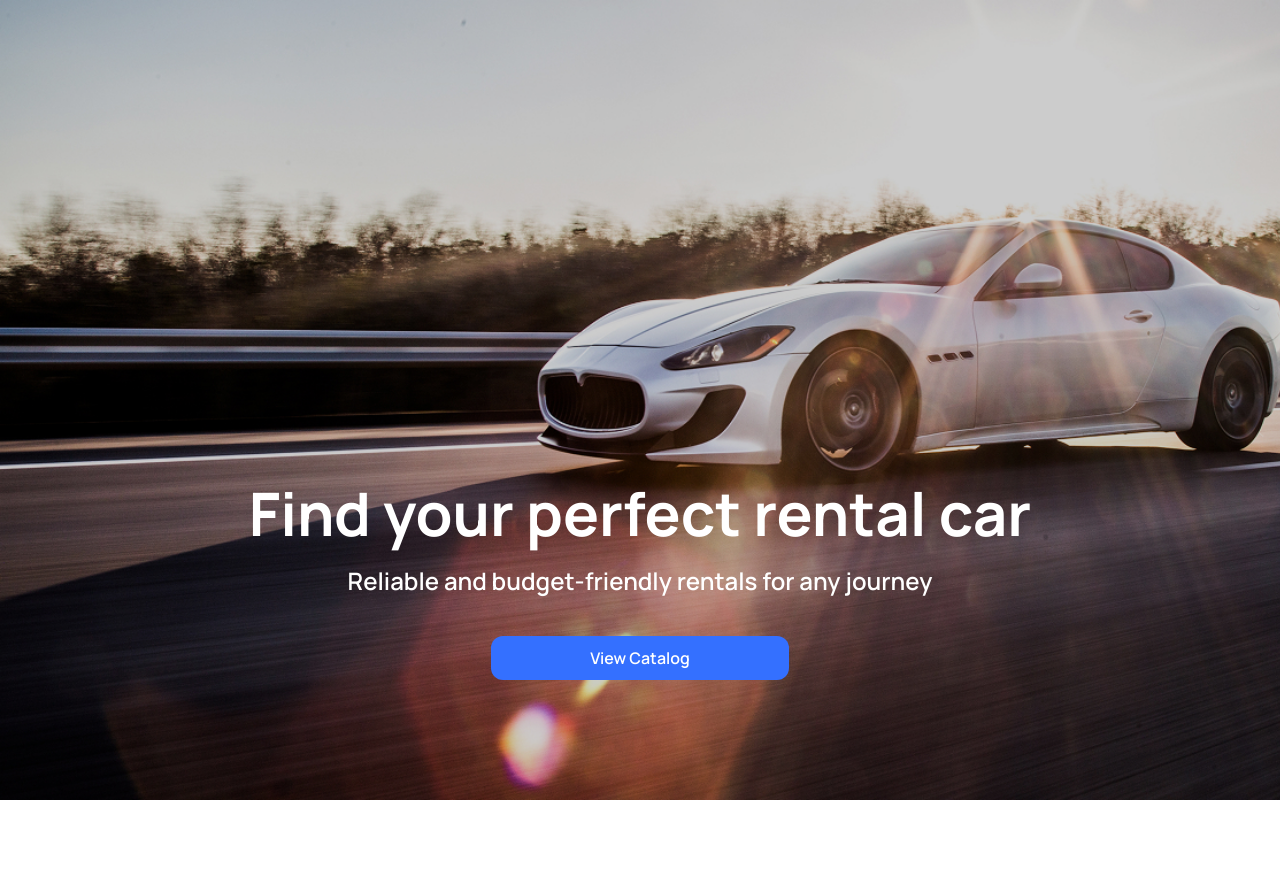
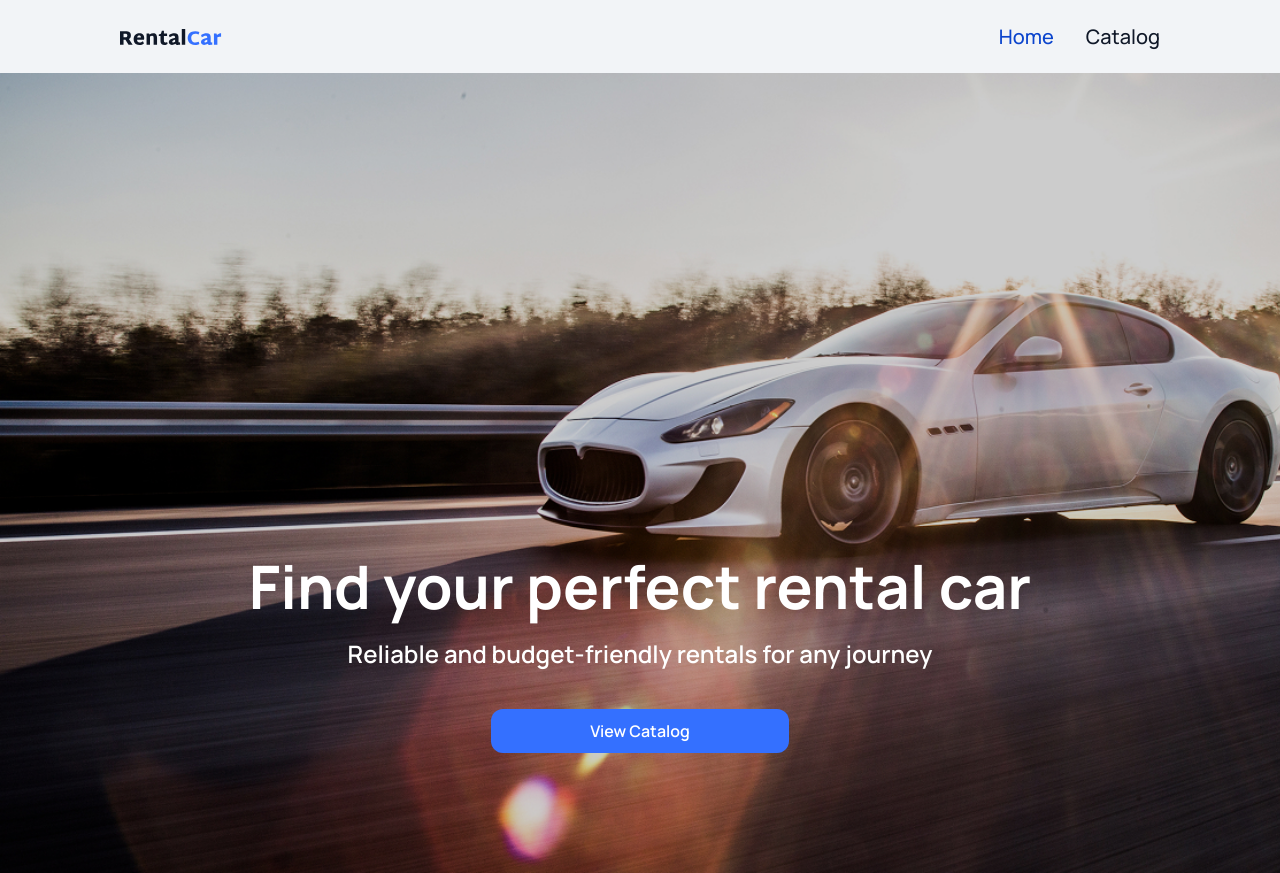
Before and after one commit to YNazymko12/car-rental-website, a React (Vite) app: page / in a window 1280 px wide. Before the commit the page ends 800 px from the top, so only its background shows below. Built offline with nearby package versions, Linux system fonts and the light colour scheme.

Commit message:
added header

```diff
--- a/package.json
+++ b/package.json
@@ -11,6 +11,7 @@
   },
   "dependencies": {
     "@reduxjs/toolkit": "^2.6.0",
+    "clsx": "^2.1.1",
     "modern-normalize": "^3.0.1",
     "react": "^19.0.0",
     "react-dom": "^19.0.0",
--- a/src/App.jsx
+++ b/src/App.jsx
@@ -2,6 +2,7 @@
 // import reactLogo from './assets/react.svg'
 // import viteLogo from '/vite.svg'
 // import './App.css'
+import Layout from './components/Layout/Layout';
 import { lazy } from 'react';
 import { Route, Routes } from 'react-router-dom';
 
@@ -10,6 +11,7 @@ const HomePage = lazy(() => import('./pages/HomePage/HomePage'));
 function App() {
   return (
     <>
+      <Layout />
       <Routes>
         <Route path="/" element={<HomePage />} />
       </Routes>
--- /dev/null
+++ b/src/components/Layout/Layout.jsx
@@ -0,0 +1,14 @@
+import Navigation from '../Navigation/Navigation';
+import css from './Layout.module.css';
+
+const Layout = () => {
+  return (
+    <>
+      <header className={css.header}>
+        <Navigation />
+      </header>
+    </>
+  );
+};
+
+export default Layout;
--- /dev/null
+++ b/src/components/Layout/Layout.module.css
@@ -0,0 +1,3 @@
+.header {
+  background-color: var(--gray-extra-light);
+}
--- /dev/null
+++ b/src/components/Logo/Logo.jsx
@@ -0,0 +1,17 @@
+import { Link } from 'react-router-dom';
+
+import logo from '../../assets/images/logo.svg';
+
+import css from './Logo.module.css';
+
+const Logo = () => {
+  return (
+    <>
+      <Link className={css.link} to="/">
+        <img src={logo} alt="Logo" />
+      </Link>
+    </>
+  );
+};
+
+export default Logo;
--- /dev/null
+++ b/src/components/Logo/Logo.module.css
@@ -0,0 +1,3 @@
+.link {
+  padding: 24px 0;
+}
--- /dev/null
+++ b/src/components/Navigation/Navigation.jsx
@@ -0,0 +1,32 @@
+import { NavLink } from 'react-router-dom';
+import clsx from 'clsx';
+
+import Logo from '../Logo/Logo';
+
+import css from './Navigation.module.css';
+
+const generateActiveClass = ({ isActive }) => {
+  return clsx(css.link, isActive && css.isActive);
+};
+
+const Navigation = () => {
+  return (
+    <nav className={css.nav}>
+      <Logo />
+      <ul className={css.navList}>
+        <li>
+          <NavLink className={generateActiveClass} to="/">
+            Home
+          </NavLink>
+        </li>
+        <li>
+          <NavLink className={generateActiveClass} to="/catalog">
+            Catalog
+          </NavLink>
+        </li>
+      </ul>
+    </nav>
+  );
+};
+
+export default Navigation;
--- /dev/null
+++ b/src/components/Navigation/Navigation.module.css
@@ -0,0 +1,26 @@
+.nav {
+  display: flex;
+  gap: 24px;
+  align-items: center;
+  justify-content: space-between;
+  padding: 0 120px;
+}
+
+.navList {
+  display: flex;
+  /* flex-grow: 1; */
+  justify-content: center;
+  gap: 32px;
+}
+
+.link {
+  padding: 24px 0;
+  font-weight: 500;
+  font-size: 20px;
+  line-height: 1.25;
+  color: var(--black);
+}
+
+.isActive {
+  color: var(--blue);
+}
--- a/src/index.css
+++ b/src/index.css
@@ -39,9 +39,15 @@ ul,
 ol {
   margin: 0;
   padding: 0;
+  list-style: none;
 }
 
 img {
   display: block;
   max-width: 100%;
 }
+
+a {
+  display: block;
+  text-decoration: none;
+}
```
Also changed, not shown: src/assets/images/logo.svg (added), 1 other file (tests, documents, lock files or other folders).
